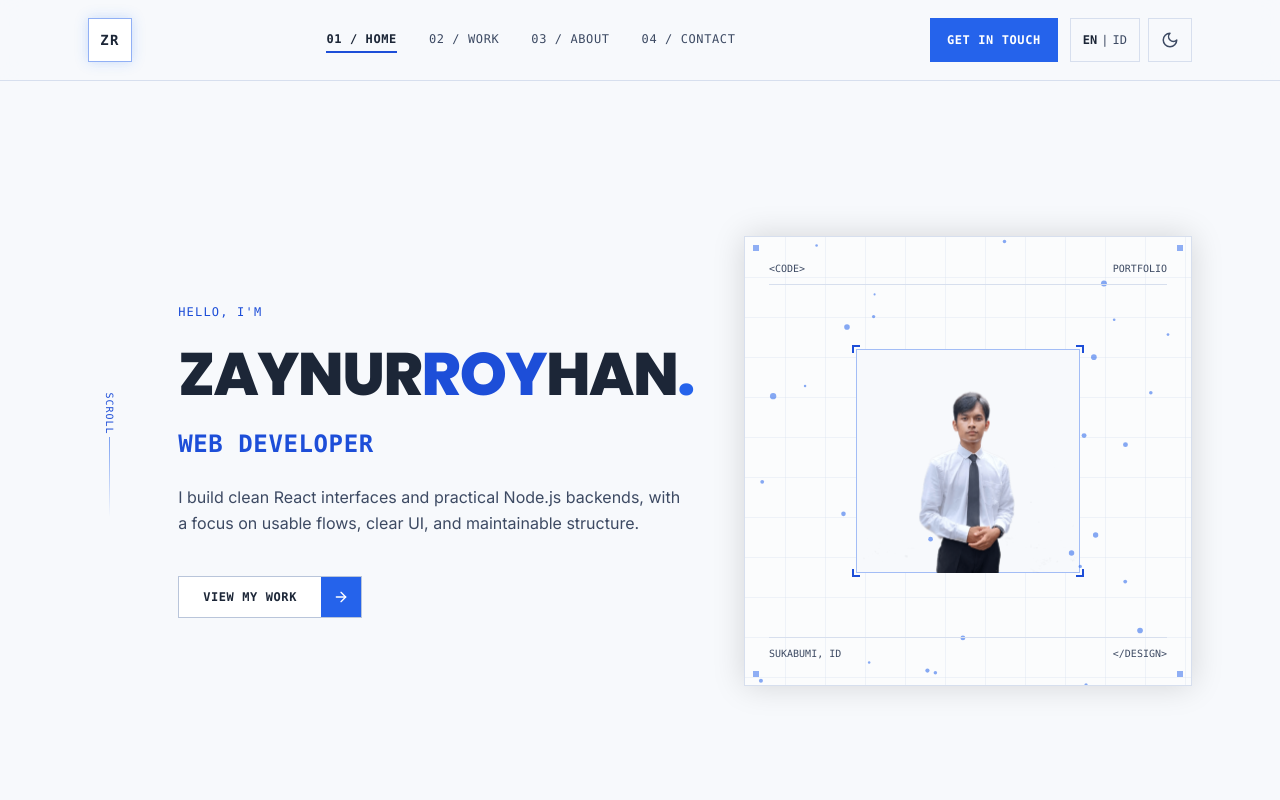
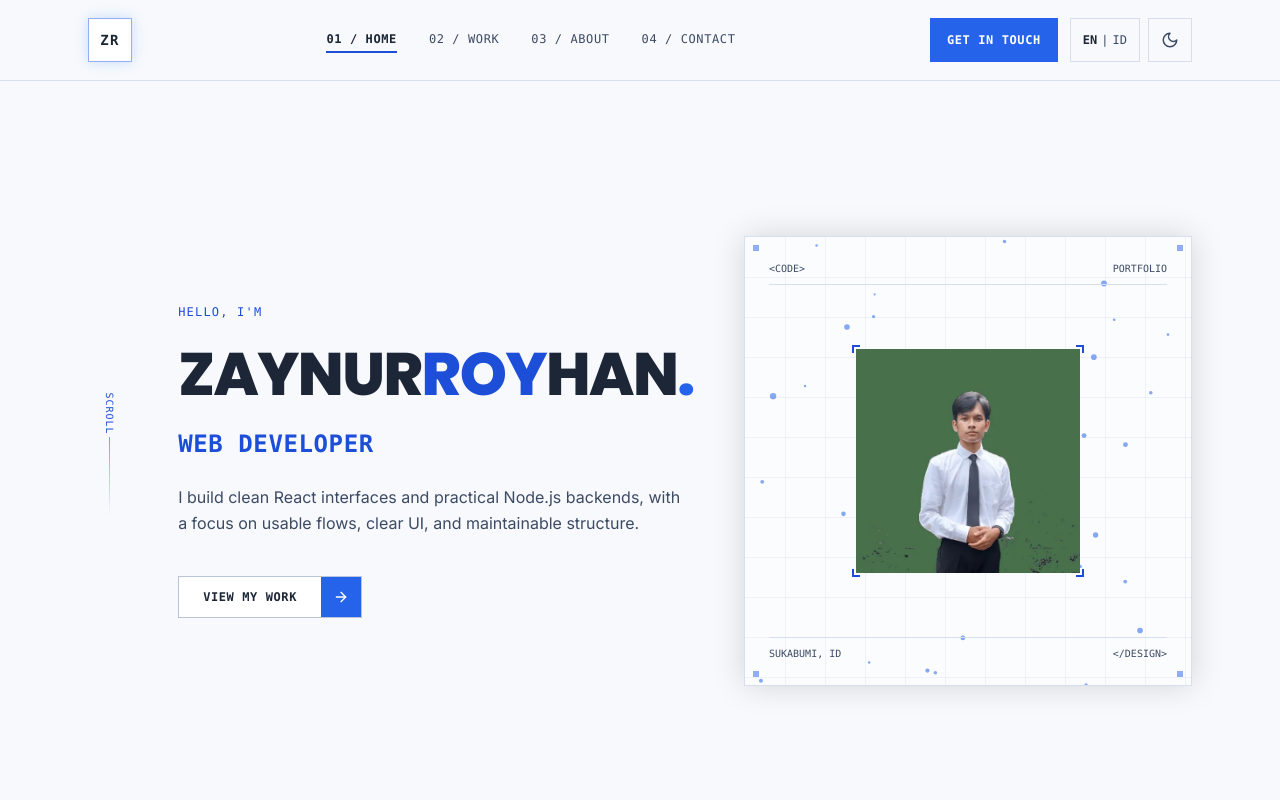
Before and after one commit to royhanmh/portfolio, a React (Vite) app: page / in a window 1280 px wide. Shown: the top 800 px of the page. Built offline with nearby package versions, Linux system fonts and the light colour scheme.

Commit message:
perf: serve hero portrait as 512px WebP with fetch priority
The 901x1600 PNG cost 221KB for a 224px display slot. A
512px WebP (15KB) covers 2x retina, carries true intrinsic
dimensions, and loads with fetch priority as the hero image.

```diff
--- a/src/components/Hero.jsx
+++ b/src/components/Hero.jsx
@@ -1,7 +1,7 @@
 import { ArrowRight } from "lucide-react";
 import useCanvasMesh from "../hooks/useCanvasMesh";
 import { useLang } from "../i18n/useLang";
-import profileAvatar from "../assets/profile-avatar(2).png";
+import profileAvatar from "../assets/profile-avatar-512.webp";
 
 export default function Hero({ onNavigate }) {
   const { t } = useLang();
@@ -103,8 +103,9 @@ export default function Hero({ onNavigate }) {
                 <img
                   src={profileAvatar}
                   alt="Portrait of Muhammad Zaynurroyhan"
-                  width="224"
-                  height="224"
+                  width="512"
+                  height="909"
+                  fetchPriority="high"
                   className="absolute inset-0 h-full w-full origin-top scale-[1.0] object-cover object-top"
                   style={{ zIndex: 2 }}
                 />
```
Also changed, not shown: src/assets/profile-avatar(2).png (deleted), src/assets/profile-avatar-512.webp (added).
